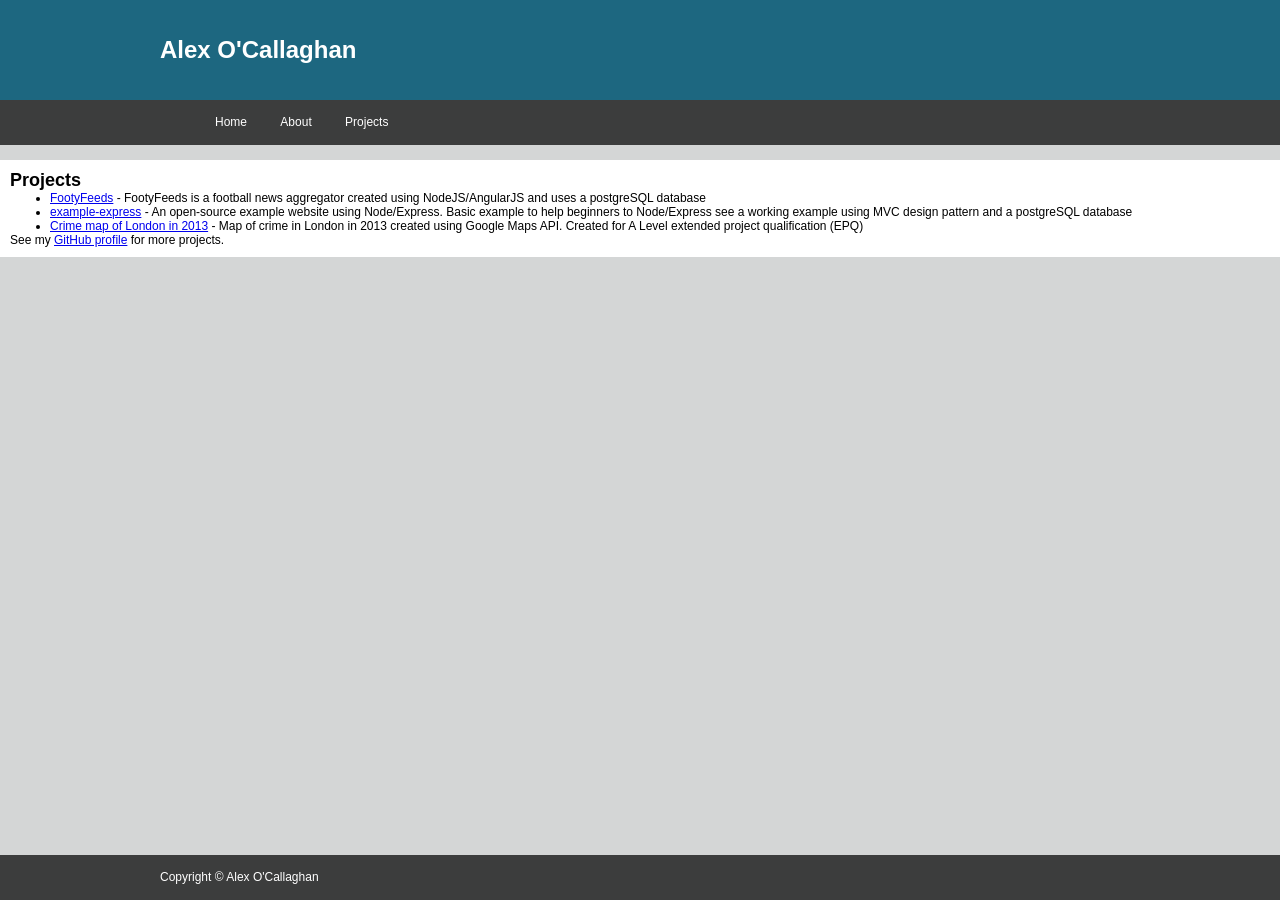
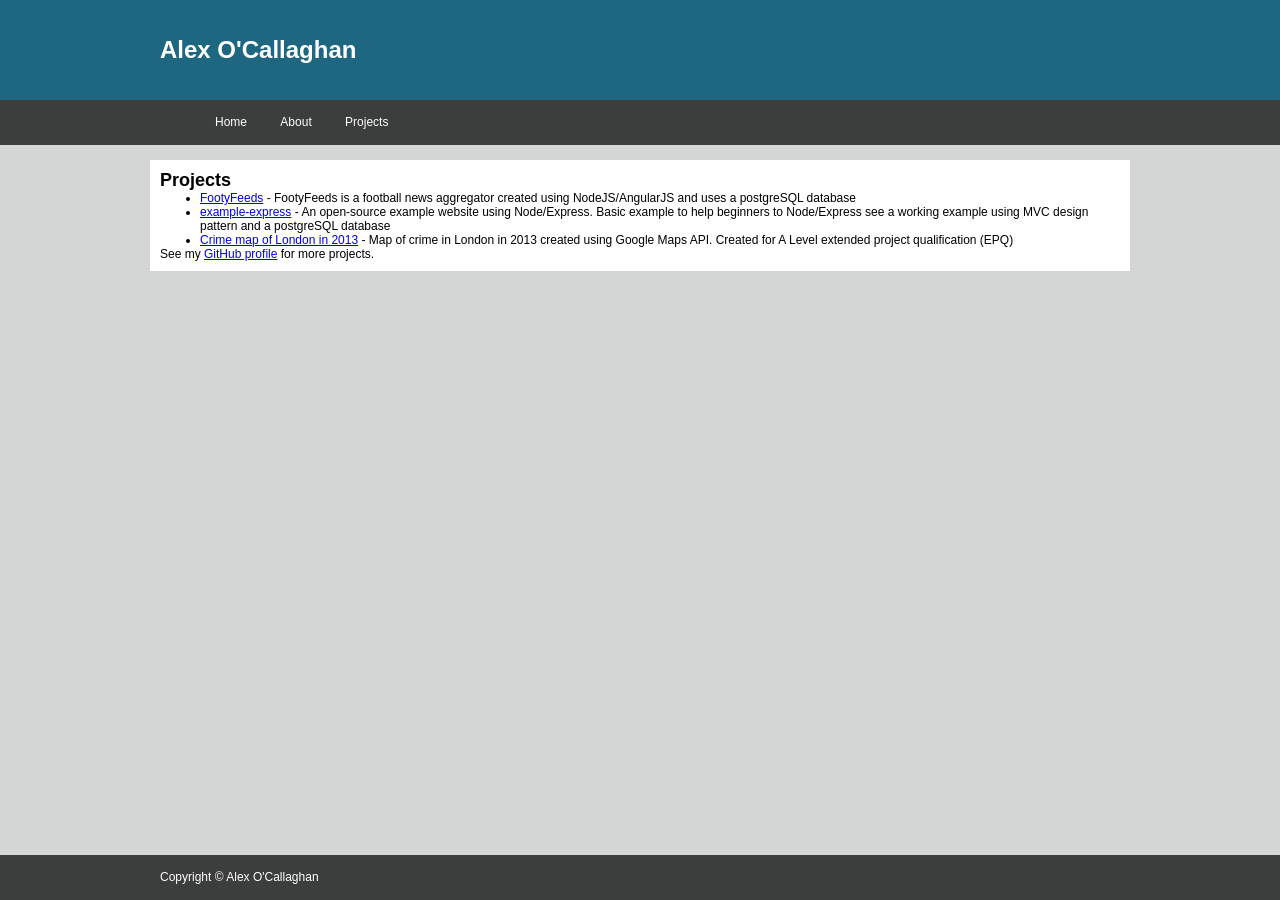
Before and after one commit to awocallaghan/no-async-css, a Jekyll site: the page built from projects/index.html, in a window 1280 px wide. Built offline with Jekyll 4.4.1, drawn with Linux system fonts in a browser that asks for light colours.

Commit message:
.container class added to #content on projects page

```diff
--- a/projects/index.html
+++ b/projects/index.html
@@ -2,7 +2,7 @@
 layout: default
 title: Projects - Alex O'Callaghan
 ---
-<div id="content" class="content">
+<div id="content" class="container">
 	<h2>Projects</h2>
 	<ul>
 		<li><a href="http://footyfeeds.net" target="_blank">FootyFeeds</a> - FootyFeeds is a football news aggregator created using NodeJS/AngularJS and uses a postgreSQL database</li>
```
